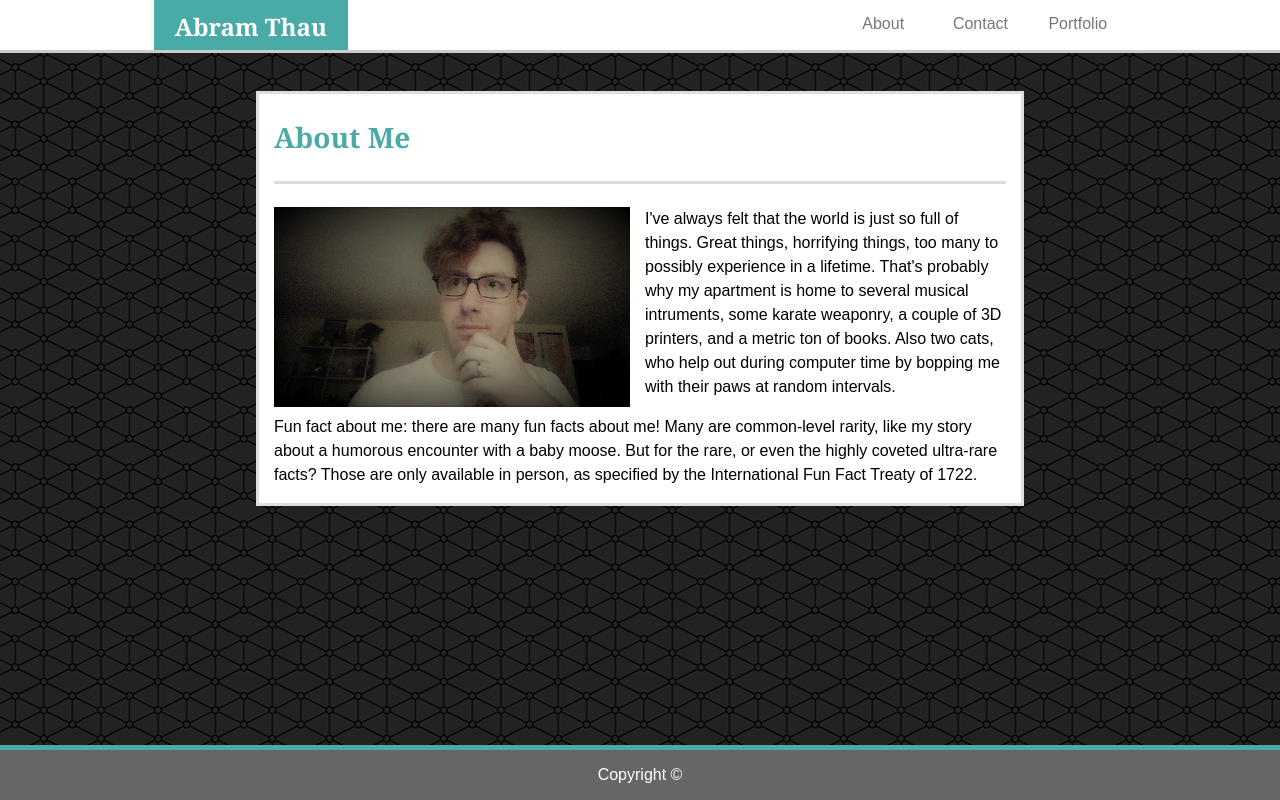
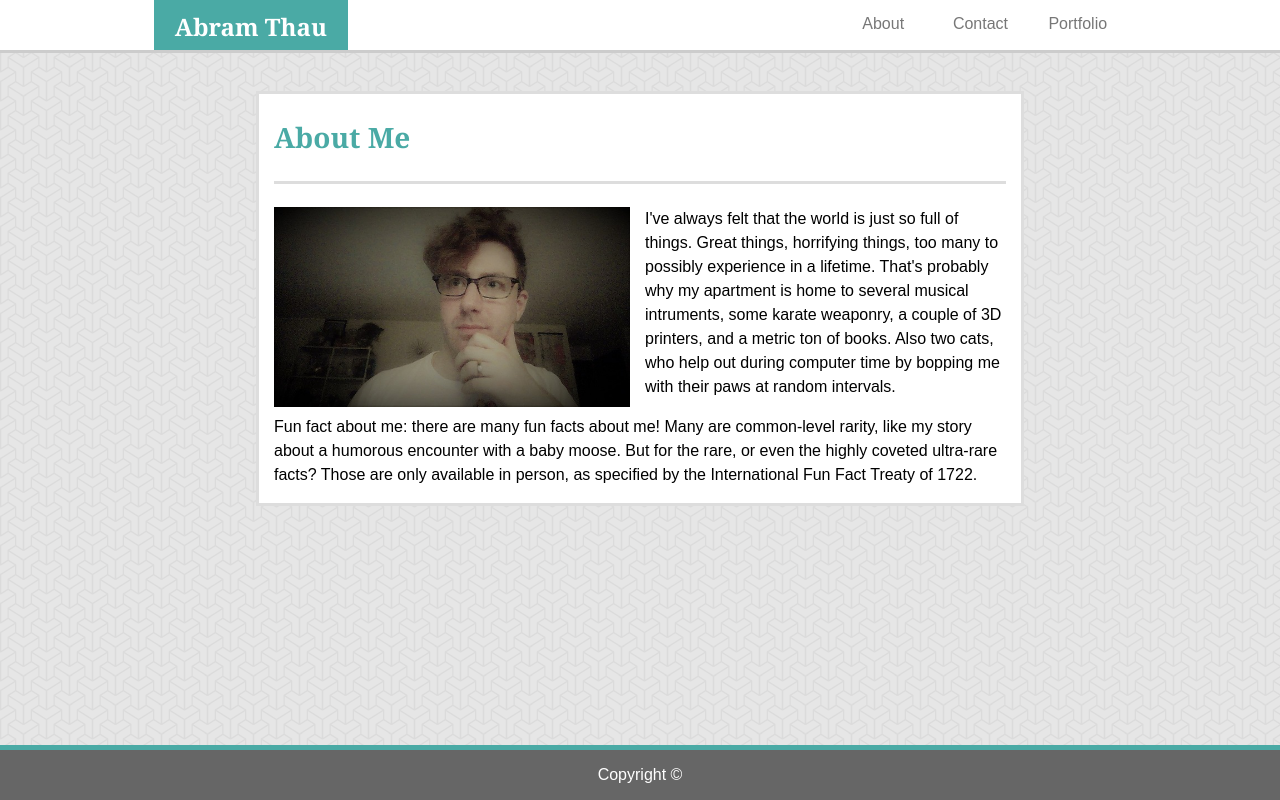
Before and after one commit to Glacian22/Basic-Portfolio, a plain HTML site: page index.html in a window 1280 px wide. Drawn offline with Linux system fonts and the light colour scheme.

Commit message:
background image update

```diff
--- a/assets/css/style.css
+++ b/assets/css/style.css
@@ -56,7 +56,7 @@ a:hover {
     width: 100%;
     position: fixed;
     top: 50px;
-    background-image: url(../images/connectwork.png);
+    background-image: url(../images/escheresque.png);
     border-top: 3px solid #cccccc;
 
 
```
Also changed, not shown: assets/images/escheresque.png (added), assets/images/sneaker_mesh_fabric.png (added).
